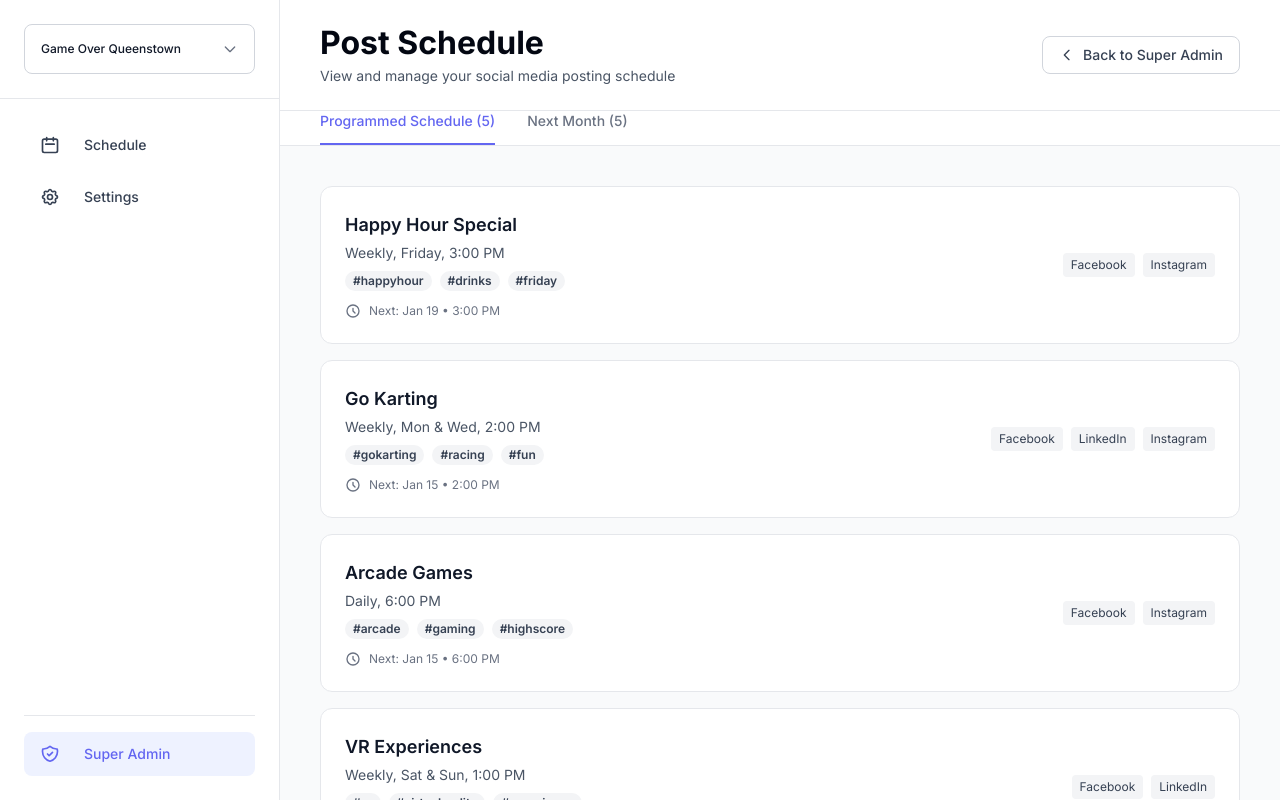
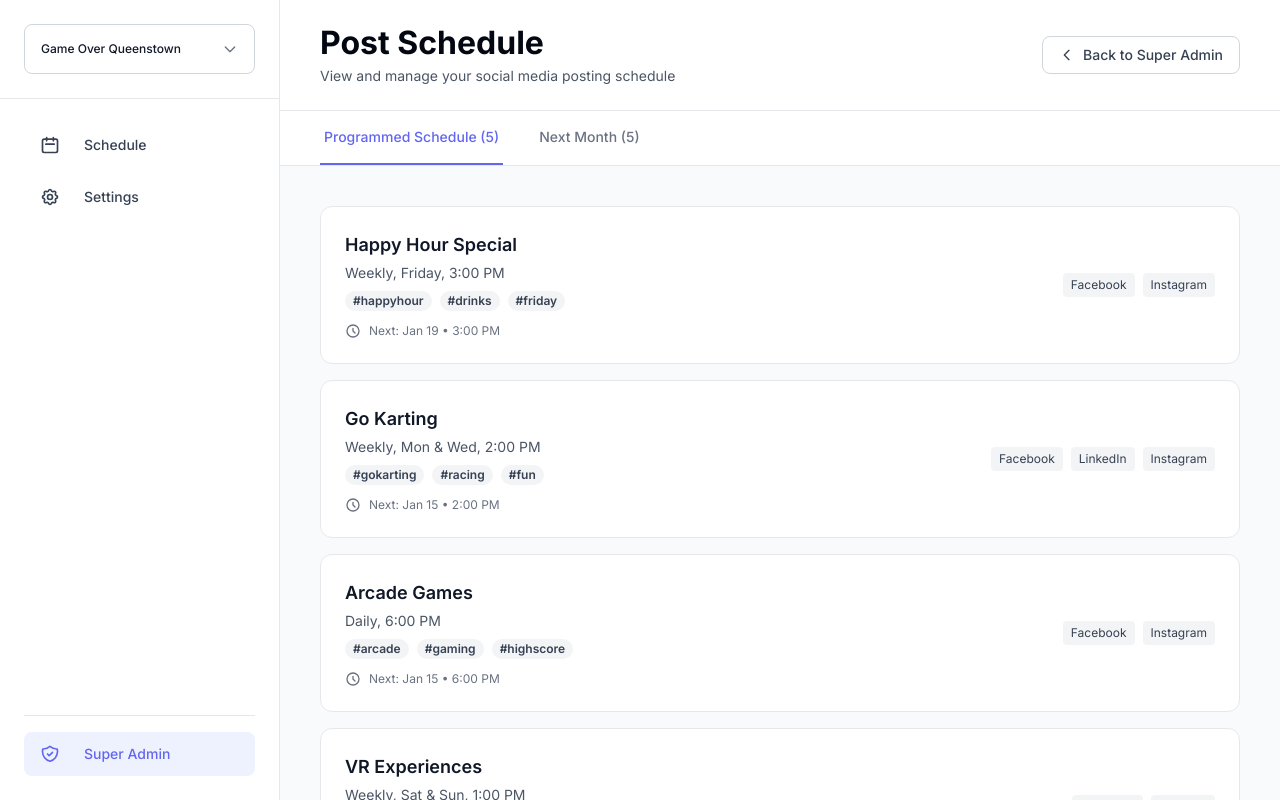
Before and after one commit to andrewferdinando/ferdyv2, a Next.js app: page /super-admin/post-schedule in a window 1280 px wide. Built offline with nearby package versions, Linux system fonts and the light colour scheme.

Commit message:
Fix tab spacing: add py-4 padding to match Content Library page exactly

```diff
--- a/src/app/super-admin/post-schedule/page.tsx
+++ b/src/app/super-admin/post-schedule/page.tsx
@@ -224,23 +224,23 @@ export default function PostSchedulePage() {
 
         {/* Tabs */}
         <div className="bg-white border-b border-gray-200 px-4 sm:px-6 lg:px-10">
-          <div className="flex flex-wrap gap-4 sm:gap-8">
+          <div className="flex space-x-8">
             <button
               onClick={() => setActiveTab('programmed')}
-              className={`pb-3 border-b-2 font-medium transition-all duration-200 text-sm ${
+              className={`py-4 px-1 border-b-2 font-medium text-sm transition-colors ${
                 activeTab === 'programmed'
                   ? 'border-[#6366F1] text-[#6366F1]'
-                  : 'border-transparent text-gray-500 hover:text-gray-700'
+                  : 'border-transparent text-gray-500 hover:text-gray-700 hover:border-gray-300'
               }`}
             >
               Programmed Schedule (5)
             </button>
             <button
               onClick={() => setActiveTab('next-month')}
-              className={`pb-3 border-b-2 font-medium transition-all duration-200 text-sm ${
+              className={`py-4 px-1 border-b-2 font-medium text-sm transition-colors ${
                 activeTab === 'next-month'
                   ? 'border-[#6366F1] text-[#6366F1]'
-                  : 'border-transparent text-gray-500 hover:text-gray-700'
+                  : 'border-transparent text-gray-500 hover:text-gray-700 hover:border-gray-300'
               }`}
             >
               Next Month (5)
```
